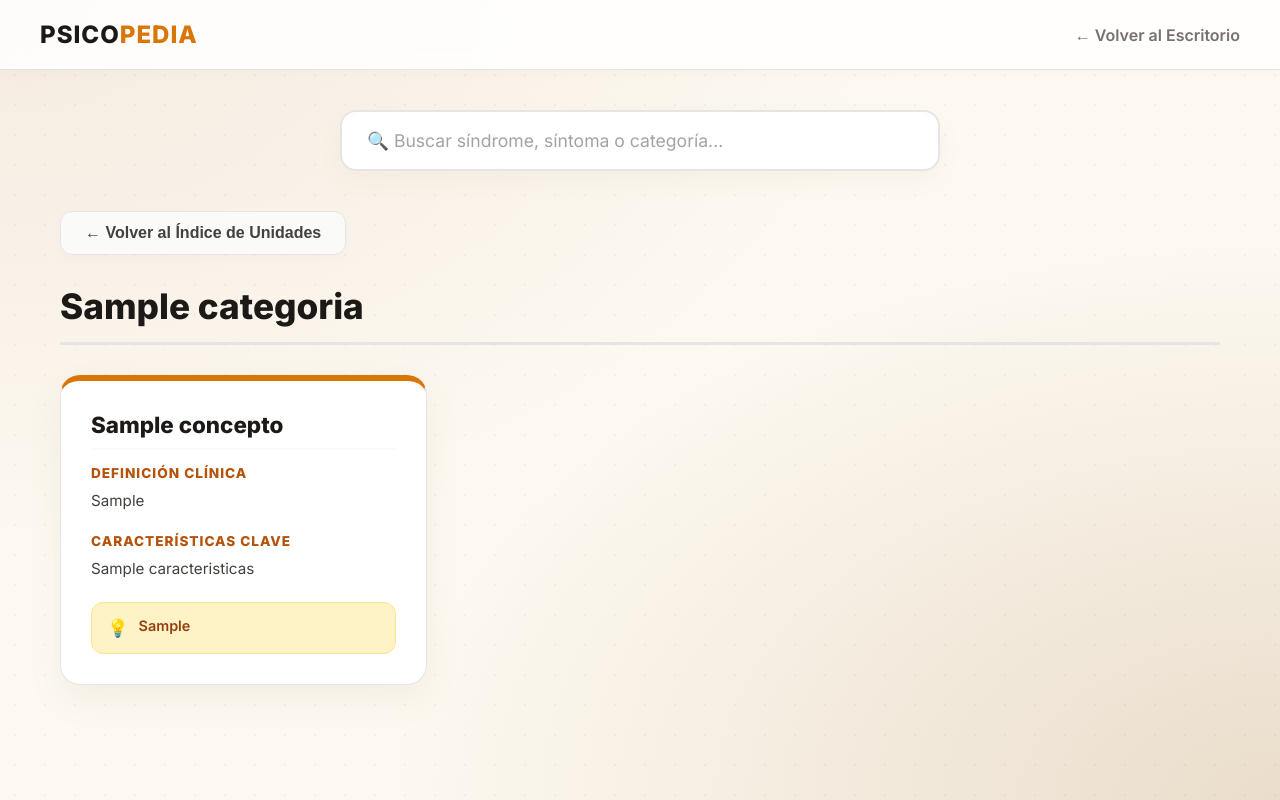
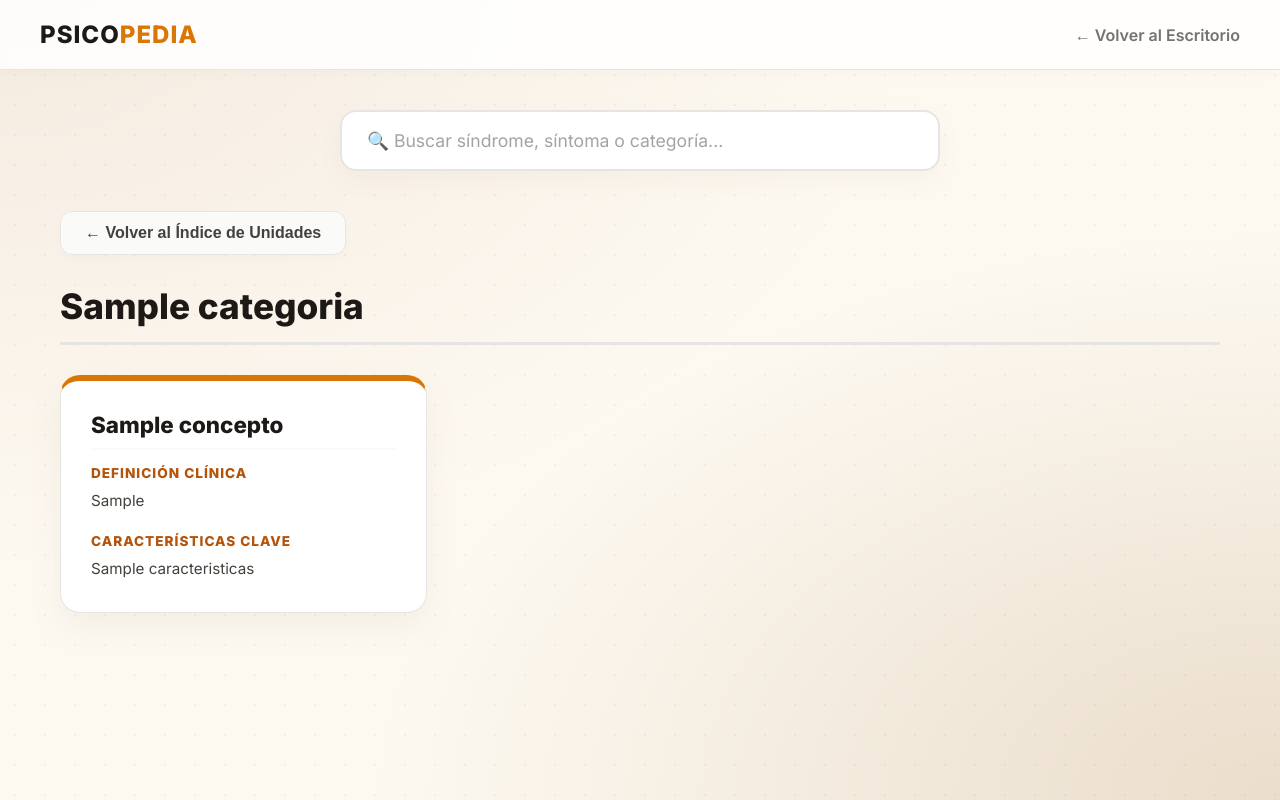
Before and after one commit to alanalava/Psicopedia, a Django app: template templates/biblioteca.html in a window 1280 px wide, after a click that opens the changed part. Run offline with Django 5.2, Linux system fonts and the light colour scheme; the template is opened without the code that fills it: most values are stand-ins (such as "Sample title", 1, 10 or a date in 2020).

Commit message:
Ocultar criterios diagnosticos en biblioteca y aumentar dificultad en practicas

```diff
--- a/templates/biblioteca.html
+++ b/templates/biblioteca.html
@@ -172,23 +172,7 @@
         .card-title { font-size: 1.4em; font-weight: 900; color: #1C1917; margin: 0 0 15px 0; border-bottom: 2px solid #FAFAF9; padding-bottom: 10px;}
         .card-subtitle { font-size: 0.85em; color: #B45309; text-transform: uppercase; font-weight: 800; letter-spacing: 1px; margin-bottom: 8px;}
         .card-text { font-size: 0.95em; color: #44403C; line-height: 1.6; margin-bottom: 20px;}
-
-        .resumen-badge {
-            background: #FEF3C7;
-            border: 1px solid #FDE68A;
-            padding: 12px 15px;
-            border-radius: 12px;
-            font-size: 0.9em;
-            color: #92400E;
-            font-weight: 600;
-            line-height: 1.5;
-            display: flex;
-            align-items: flex-start;
-            gap: 10px;
-            margin-top: auto;
-            margin-bottom: 0;
-        }
-        .resumen-badge span { font-size: 1.2em; }
+        .card-text:last-child { margin-bottom: 0; }
 
         .oculto { display: none !important; }
     </style>
@@ -245,11 +229,6 @@
 
                             <div class="card-subtitle">Características Clave</div>
                             <div class="card-text">{{ concepto.caracteristicas }}</div>
-
-                            <div class="resumen-badge">
-                                <span>💡</span>
-                                <div>{{ concepto.resumen_30s }}</div>
-                            </div>
                         </div>
                         {% endfor %}
                     </div>
```
